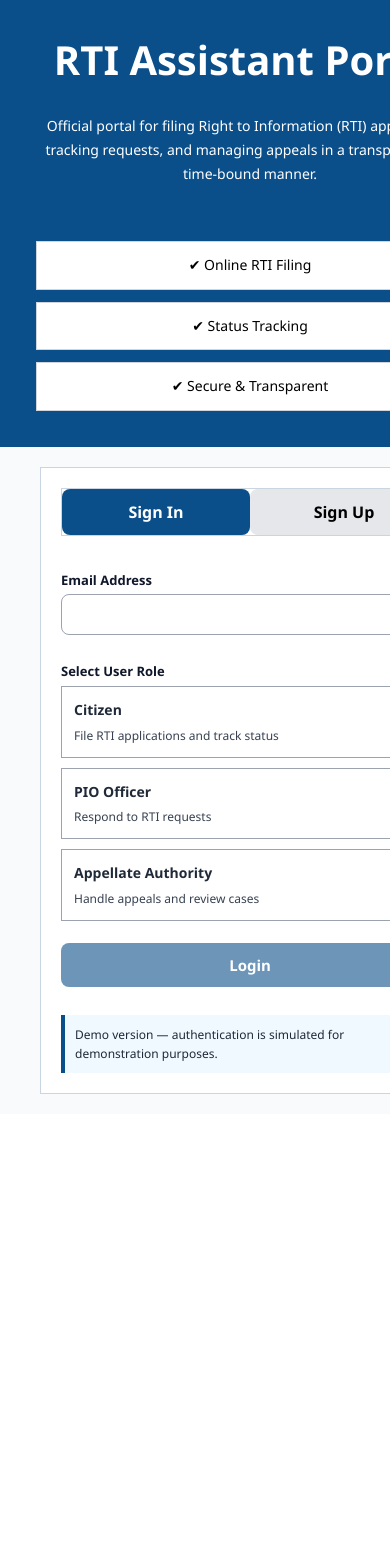
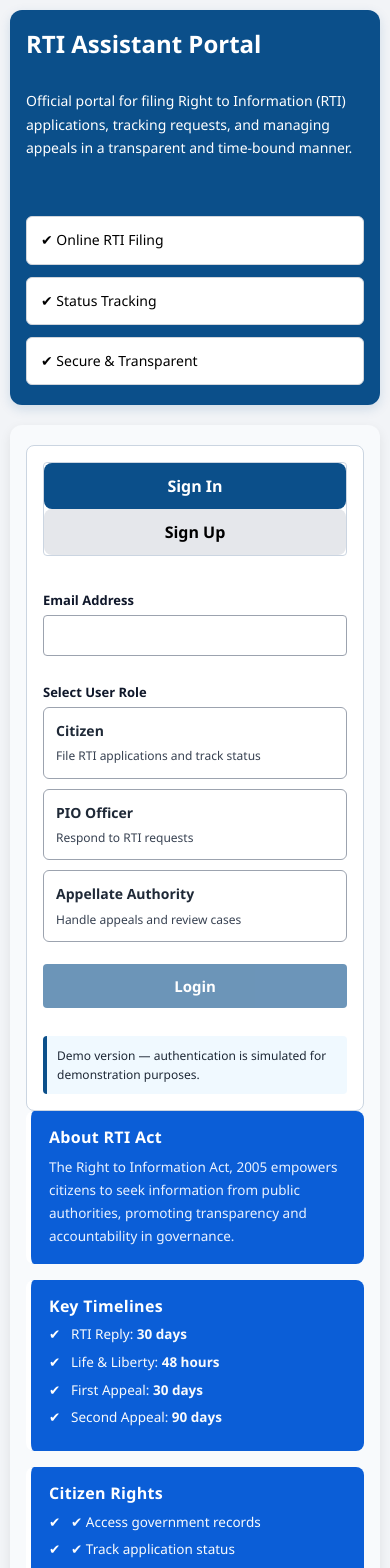
Before and after one commit to harshadbk/Hackathon-ADCET, a React (Vite) app: page /login in a window 390 px wide. Shown: the top 1568 px of the page. Before the commit the page ends 1114 px from the top, so only its background shows below. Built offline with nearby package versions, Linux system fonts and the light colour scheme.

Commit message:
login updated

```diff
--- a/src/components/Login.css
+++ b/src/components/Login.css
@@ -10,30 +10,40 @@ body {
   font-family: "Segoe UI", Arial, sans-serif;
   background: #f2f4f7;
   color: #1f2937;
+  display: flex;
+  justify-content: center;
+  align-items: center;
+  min-height: 100vh;
+  padding: 20px;
 }
 
 /* ===============================
-   MAIN LAYOUT
+   MAIN LAYOUT - CENTERED STACK
 ================================ */
 .login-wrapper {
-  display: grid;
-  grid-template-columns: 1.1fr 1fr;
-  min-height: 100vh;
+  display: flex;
+  flex-direction: column;
+  align-items: center;
+  gap: 30px;
+  width: 100%;
+  max-width: 1200px;
 }
 
 /* ===============================
-   LEFT – GOVERNMENT INFO PANEL
+   GOVERNMENT INFO PANEL
 ================================ */
 .login-hero {
   background: #0b4f8a;
   color: #ffffff;
-  padding: 48px 56px;
-  display: flex;
-  align-items: center;
+  padding: 40px;
+  border-radius: 12px;
+  width: 100%;
+  max-width: 800px;
+  box-shadow: 0 4px 12px rgba(11, 79, 138, 0.15);
 }
 
 .hero-content {
-  max-width: 520px;
+  width: 100%;
 }
 
 /* GOV HEADER */
@@ -41,12 +51,12 @@ body {
   font-size: 18px;
   font-weight: 700;
   letter-spacing: 2px;
-  margin-bottom: 28px;
+  margin-bottom: 24px;
   opacity: 0.95;
 }
 
 .hero-title2 {
-  font-size: 40px;
+  font-size: 36px;
   font-weight: 700;
   margin: 0 0 6px;
 }
@@ -66,7 +76,7 @@ body {
   font-size: 14px;
   line-height: 1.7;
   margin-bottom: 32px;
-  max-width: 460px;
+  max-width: 100%;
 }
 
 /* GOV FEATURE LIST */
@@ -79,33 +89,32 @@ body {
   padding: 12px 14px;
   font-size: 14px;
   font-weight: 500;
-
-  /* REQUIRED FIX */
   color: #000000;
   background-color: #ffffff;
-
-  border: 1px solid #d1d5db;   /* optional: govt-style border */
+  border: 1px solid #d1d5db;
+  border-radius: 6px;
 }
 
 /* ===============================
-   RIGHT – AUTH PANEL
+   AUTH PANEL
 ================================ */
 .login-auth {
   background: #f8fafc;
-  display: flex;
-  align-items: center;
-  justify-content: center;
-  padding: 40px;
-  width: 500px;
+  border-radius: 12px;
+  padding: 30px;
+  width: 100%;
+  max-width: 800px;
+  box-shadow: 0 4px 12px rgba(0, 0, 0, 0.08);
 }
 
 /* CARD */
 .auth-container {
   width: 100%;
-  max-width: 420px;
+  max-width: 100%;
   background: #ffffff;
   border: 1px solid #cbd5e1;
   padding: 26px;
+  border-radius: 8px;
 }
 
 /* ===============================
@@ -116,6 +125,8 @@ body {
   grid-template-columns: 1fr 1fr;
   margin-bottom: 22px;
   border: 1px solid #cbd5e1;
+  border-radius: 4px;
+  overflow: hidden;
 }
 
 .auth-tab {
@@ -124,11 +135,16 @@ body {
   border: none;
   font-weight: 600;
   cursor: pointer;
+  transition: all 0.2s;
 }
 
 .auth-tab.active {
   background: #0b4f8a;
   color: white;
+}
+
+.auth-tab:hover:not(.active) {
+  background: #d1d5db;
 }
 
 /* ===============================
@@ -144,6 +160,7 @@ body {
   font-size: 13px;
   font-weight: 600;
   margin-bottom: 4px;
+  display: block;
 }
 
 .form-input {
@@ -151,11 +168,14 @@ body {
   border: 1px solid #9ca3af;
   font-size: 14px;
   width: 100%;
+  border-radius: 4px;
+  transition: border-color 0.2s;
 }
 
 .form-input:focus {
   outline: none;
   border-color: #0b4f8a;
+  box-shadow: 0 0 0 3px rgba(11, 79, 138, 0.1);
 }
 
 /* ===============================
@@ -171,15 +191,19 @@ body {
   padding: 12px;
   cursor: pointer;
   background: #ffffff;
+  border-radius: 6px;
+  transition: all 0.2s;
 }
 
 .role-card-login:hover {
   background: #f1f5f9;
+  border-color: #0b4f8a;
 }
 
 .role-card-login.selected {
   background: #e6f0fa;
   border-color: #0b4f8a;
+  box-shadow: 0 0 0 3px rgba(11, 79, 138, 0.1);
 }
 
 .role-name-login {
@@ -205,10 +229,17 @@ body {
   font-weight: 600;
   border: none;
   cursor: pointer;
+  border-radius: 4px;
+  transition: background-color 0.2s;
+}
+
+.auth-button:hover:not(:disabled) {
+  background: #094275;
 }
 
 .auth-button:disabled {
   opacity: 0.6;
+  cursor: not-allowed;
 }
 
 /* ===============================
@@ -220,75 +251,25 @@ body {
   font-size: 12px;
   background: #f0f9ff;
   border-left: 4px solid #0b4f8a;
+  border-radius: 4px;
 }
 
 /* ===============================
-   RESPONSIVE
-================================ */
-@media (max-width: 1024px) {
-  .login-wrapper {
-    grid-template-columns: 1fr;
-  }
-
-  .login-hero {
-    padding: 36px;
-    text-align: center;
-  }
-
-  .hero-content {
-    margin: auto;
-  }
-}
-
-@media (max-width: 480px) {
-  .login-auth {
-    padding: 20px;
-  }
-
-  .auth-container {
-    padding: 20px;
-  }
-
-  .hero-title {
-    font-size: 28px;
-  }
-}
-
-.right-side-panel {
-  position: fixed;
-  right: 0;
-  top: 0;
-  height: 100vh;
-  width: 400px;
-
-  background: #ffffff;
-  border-left: 2px solid #cbd5e1;
-
-  padding: 28px 26px;
-
-  display: flex;
-  flex-direction: column;
-  justify-content: space-between; /* 🔑 fills full height */
-
-  box-shadow: -6px 0 16px rgba(0, 0, 0, 0.15);
-  z-index: 5;
-}
-
-
-/* ================================
    INFO SECTIONS (BLUE CARDS)
 ================================ */
-
 .info-section {
   background: #0b5ed7; /* govt blue */
   color: #ffffff;
-
   padding: 16px 18px;
   border-radius: 8px;
+  border-left: 5px solid #ffffff;
+  transition: transform 0.2s ease, box-shadow 0.2s ease;
+  margin-bottom: 16px;
+  width: 100%;
+}
 
-  border-left: 5px solid #ffffff;
-
-  transition: transform 0.2s ease, box-shadow 0.2s ease;
+.info-section:last-child {
+  margin-bottom: 0;
 }
 
 .info-section:hover {
@@ -334,12 +315,65 @@ body {
   font-weight: 700;
 }
 
-/* ================================
+/* ===============================
    RESPONSIVE
 ================================ */
+@media (max-width: 1024px) {
+  .login-hero,
+  .login-auth {
+    max-width: 700px;
+  }
 
-@media (max-width: 1024px) {
-  .right-side-panel {
-    display: none;
+  .hero-title2 {
+    font-size: 32px;
   }
 }
+
+@media (max-width: 768px) {
+  .login-wrapper {
+    gap: 20px;
+  }
+
+  .login-hero,
+  .login-auth {
+    padding: 30px 20px;
+  }
+
+  .hero-title2 {
+    font-size: 28px;
+  }
+
+  .auth-container {
+    padding: 20px;
+  }
+
+  .auth-tabs {
+    grid-template-columns: 1fr;
+  }
+}
+
+@media (max-width: 480px) {
+  body {
+    padding: 10px;
+  }
+
+  .login-hero {
+    padding: 20px 16px;
+  }
+
+  .login-auth {
+    padding: 20px 16px;
+  }
+
+  .hero-title2 {
+    font-size: 24px;
+  }
+
+  .auth-container {
+    padding: 16px;
+  }
+
+  .role-grid-login {
+    grid-template-columns: 1fr;
+  }
+}
```
